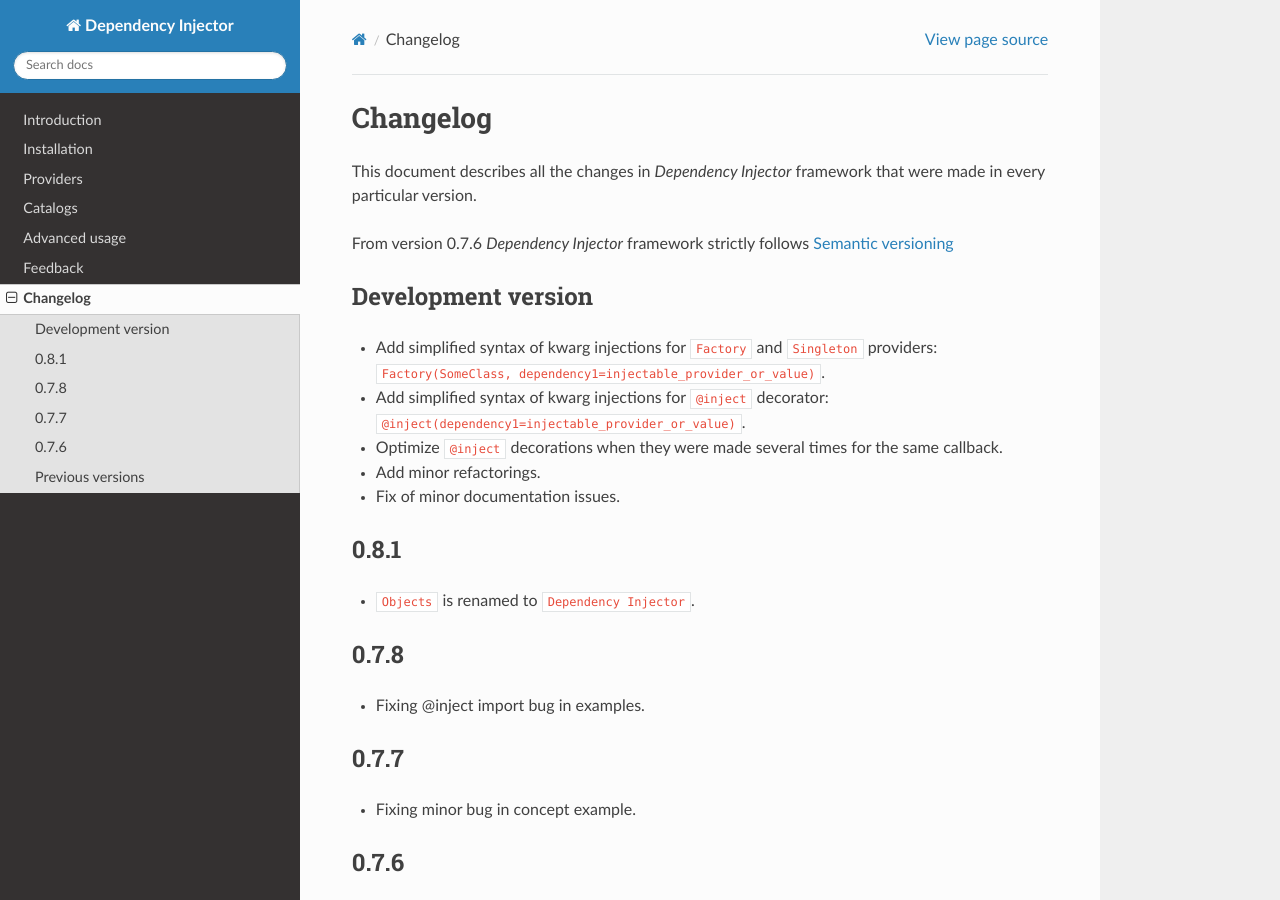
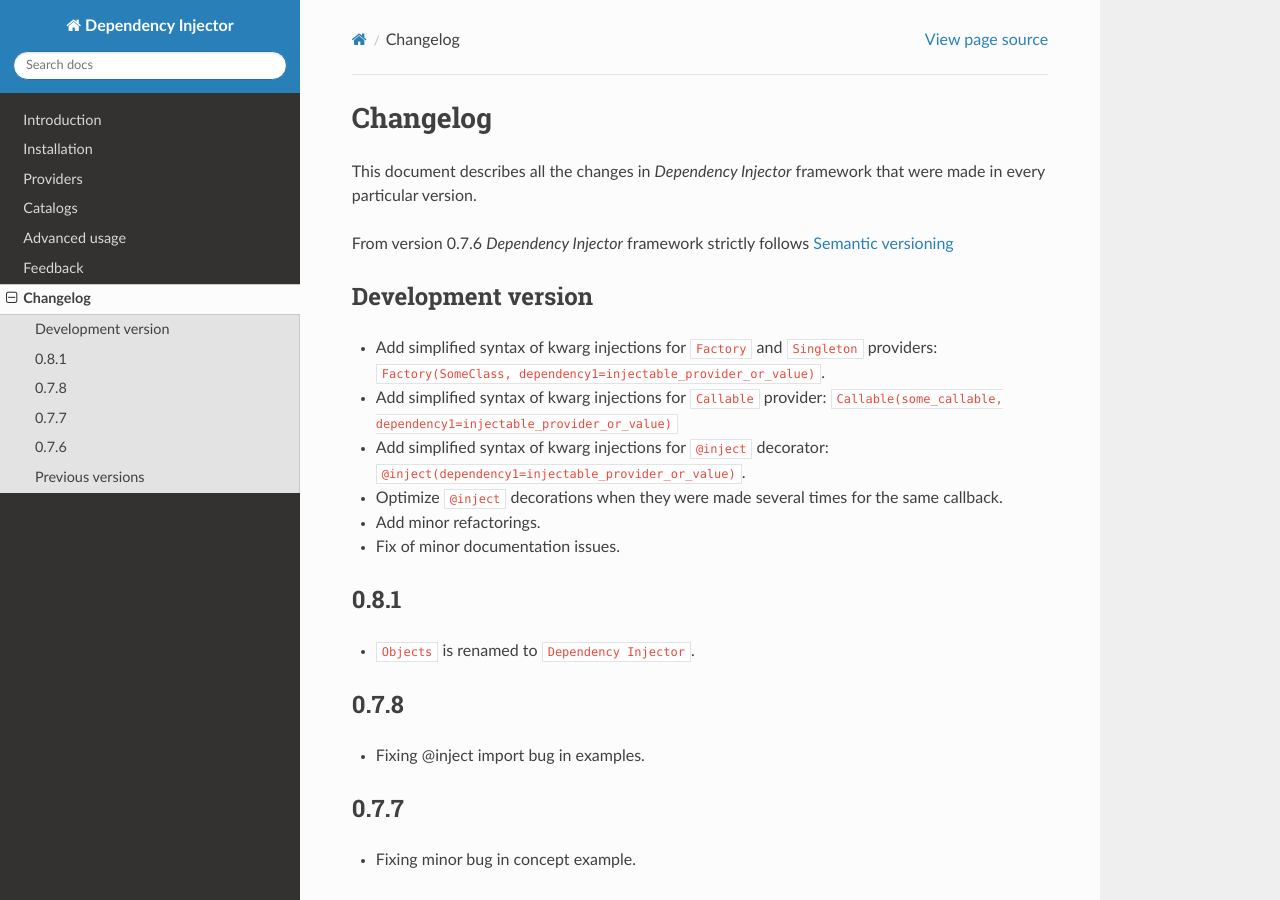
Before and after one commit to ets-labs/python-dependency-injector, a Sphinx documentation site: the page built from docs/main/changelog.rst, in a window 1280 px wide and 900 px high. Built offline with Sphinx 7.4.7 and the Read the Docs theme 2.0.0, drawn with Linux system fonts in a browser that asks for light colours.

Commit message:
Add simplified syntax of kwarg injections for ``Callable`` provider

```diff
--- a/docs/main/changelog.rst
+++ b/docs/main/changelog.rst
@@ -13,6 +13,8 @@ Development version
 
 - Add simplified syntax of kwarg injections for ``Factory`` and ``Singleton``
   providers: ``Factory(SomeClass, dependency1=injectable_provider_or_value)``.
+- Add simplified syntax of kwarg injections for ``Callable`` provider:
+  ``Callable(some_callable, dependency1=injectable_provider_or_value)``
 - Add simplified syntax of kwarg injections for ``@inject`` decorator:
   ``@inject(dependency1=injectable_provider_or_value)``.
 - Optimize ``@inject`` decorations when they were made several times for the
```
